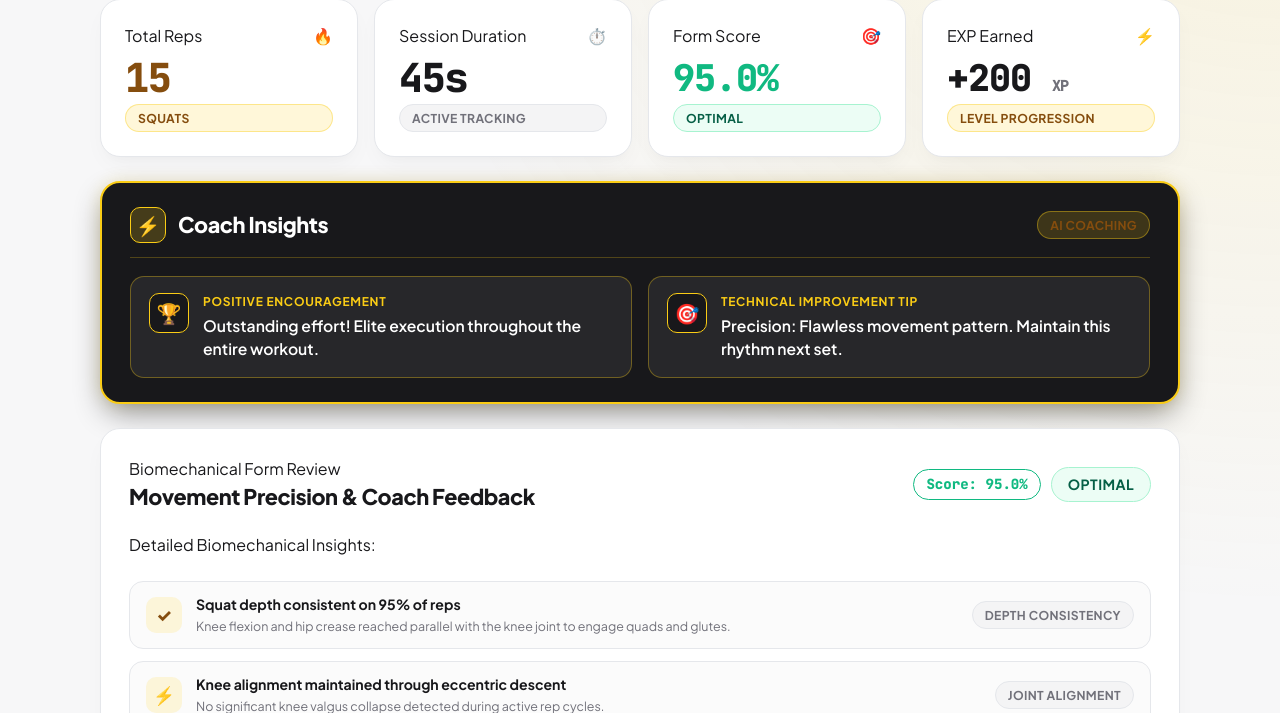
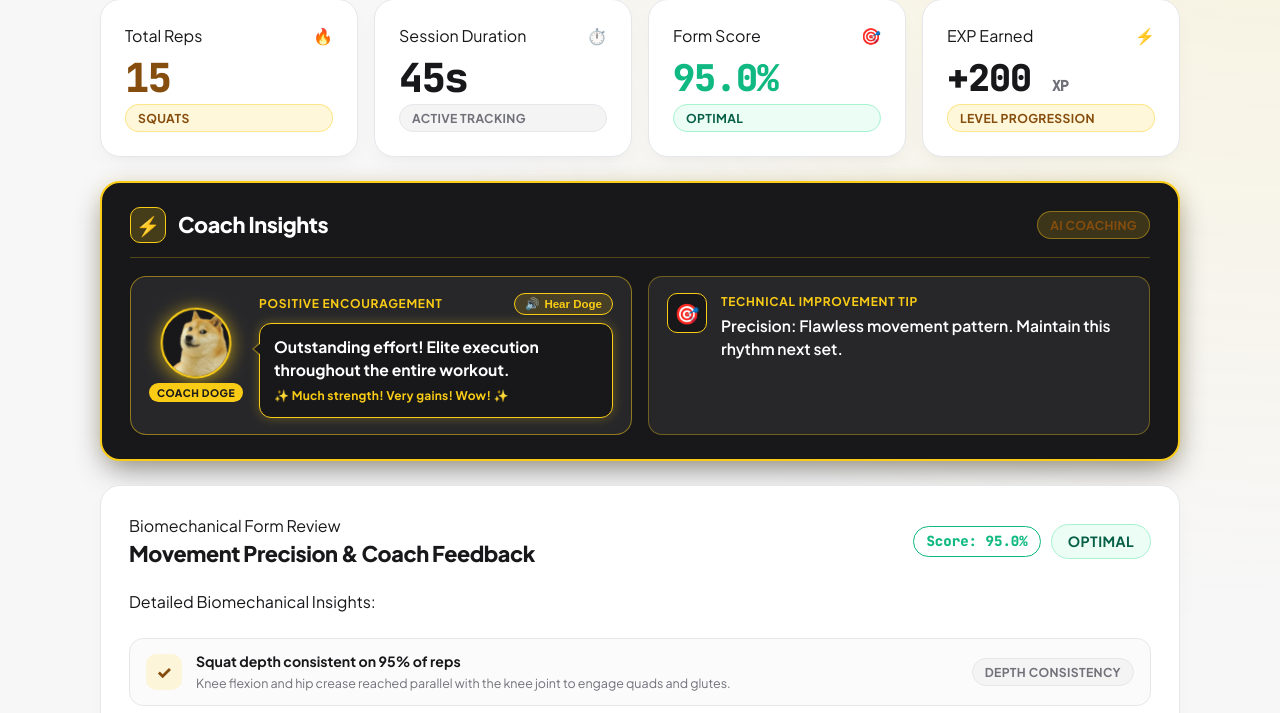
Before and after one commit to reach-1191/sisyphus, a Flask app: page /summary/1 in a window 1280 px wide. Shown: the part 336-1049 px from the top of the page. Run offline with Flask 3, Linux system fonts and the light colour scheme; a user stored in the database is signed in; data comes from the database, SQL or seed files in the repository; parts of the project's set-up code (start-up, migrations or seed data) failed here and were passed over.

Commit message:
feat: Coach Doge delivers encouraging words with speech bubble and vocal audio on workout conclusion screen

```diff
--- a/static/css/style.css
+++ b/static/css/style.css
@@ -1614,6 +1614,164 @@ html, body {
   font-weight: 600;
   color: #ffffff !important;
   line-height: 1.45;
+}
+
+/* Coach Doge Elements */
+.doge-coach-item {
+  display: flex;
+  align-items: center;
+  gap: 16px;
+  background: #27272a;
+  border: 1.5px solid rgba(250, 204, 21, 0.5) !important;
+  border-radius: 16px;
+  padding: 16px 18px;
+  position: relative;
+}
+
+.doge-avatar-container {
+  display: flex;
+  flex-direction: column;
+  align-items: center;
+  gap: 6px;
+  flex-shrink: 0;
+}
+
+.doge-coach-avatar {
+  width: 68px;
+  height: 68px;
+  border-radius: 50%;
+  object-fit: cover;
+  object-position: top center;
+  border: 2.5px solid #facc15;
+  box-shadow: 0 4px 14px rgba(250, 204, 21, 0.35);
+  transition: transform 0.25s ease, box-shadow 0.25s ease;
+  background: #18181b;
+}
+
+.doge-coach-avatar:hover {
+  transform: scale(1.08) rotate(-3deg);
+  box-shadow: 0 6px 20px rgba(250, 204, 21, 0.55);
+}
+
+.doge-speaking {
+  animation: dogeTalk 0.4s ease-in-out infinite alternate;
+}
+
+@keyframes dogeTalk {
+  0% { transform: scale(1) rotate(0deg); }
+  100% { transform: scale(1.08) rotate(3deg); box-shadow: 0 0 20px #facc15; }
+}
+
+.doge-badge-pill {
+  font-size: 0.65rem;
+  font-weight: 800;
+  text-transform: uppercase;
+  letter-spacing: 0.05em;
+  background: #facc15;
+  color: #18181b;
+  padding: 2px 8px;
+  border-radius: 12px;
+  white-space: nowrap;
+}
+
+.doge-speech-bubble-wrapper {
+  flex-grow: 1;
+  display: flex;
+  flex-direction: column;
+  gap: 6px;
+  min-width: 0;
+}
+
+.doge-speech-header {
+  display: flex;
+  align-items: center;
+  justify-content: space-between;
+}
+
+.doge-voice-btn {
+  display: inline-flex;
+  align-items: center;
+  gap: 5px;
+  background: rgba(250, 204, 21, 0.15);
+  border: 1px solid #facc15;
+  color: #facc15;
+  border-radius: 20px;
+  font-size: 0.72rem;
+  font-weight: 700;
+  padding: 3px 10px;
+  cursor: pointer;
+  transition: all 0.2s ease;
+}
+
+.doge-voice-btn:hover {
+  background: #facc15;
+  color: #18181b;
+  transform: translateY(-1px);
+  box-shadow: 0 3px 10px rgba(250, 204, 21, 0.35);
+}
+
+.doge-speech-bubble {
+  position: relative;
+  background: #18181b;
+  border: 1.5px solid rgba(250, 204, 21, 0.4);
+  border-radius: 12px;
+  padding: 12px 14px;
+  margin-top: 2px;
+}
+
+.doge-speech-bubble::before {
+  content: '';
+  position: absolute;
+  left: -8px;
+  top: 18px;
+  width: 0;
+  height: 0;
+  border-top: 7px solid transparent;
+  border-bottom: 7px solid transparent;
+  border-right: 8px solid rgba(250, 204, 21, 0.4);
+}
+
+.doge-speech-bubble::after {
+  content: '';
+  position: absolute;
+  left: -6px;
+  top: 19px;
+  width: 0;
+  height: 0;
+  border-top: 6px solid transparent;
+  border-bottom: 6px solid transparent;
+  border-right: 7px solid #18181b;
+}
+
+.bubble-speaking {
+  border-color: #facc15;
+  box-shadow: 0 0 12px rgba(250, 204, 21, 0.3);
+}
+
+.doge-speech-text {
+  font-size: 0.98rem;
+  font-weight: 700;
+  color: #ffffff !important;
+  line-height: 1.45;
+}
+
+.doge-speech-flair {
+  font-size: 0.75rem;
+  font-weight: 700;
+  color: #facc15;
+  margin-top: 5px;
+  letter-spacing: 0.02em;
+}
+
+@media (max-width: 600px) {
+  .doge-coach-item {
+    flex-direction: column;
+    align-items: flex-start;
+  }
+  .doge-speech-bubble::before,
+  .doge-speech-bubble::after {
+    display: none;
+  }
 }
 
 @media (max-width: 768px) {
--- a/templates/summary.html
+++ b/templates/summary.html
@@ -73,12 +73,23 @@
     </div>
 
     <div class="coach-insights-grid">
-      <!-- Positive Encouragement -->
-      <div class="coach-insight-item">
-        <div class="coach-insight-icon-box">🏆</div>
-        <div class="coach-insight-text-group">
-          <div class="coach-insight-label">Positive Encouragement</div>
-          <div class="coach-insight-body">{{ coach_encouragement }}</div>
+      <!-- Positive Encouragement with Coach Doge -->
+      <div class="coach-insight-item doge-coach-item">
+        <div class="doge-avatar-container">
+          <img src="{{ url_for('static', filename='doge.png') }}" alt="Coach Doge" class="doge-coach-avatar">
+          <span class="doge-badge-pill">Coach Doge</span>
+        </div>
+        <div class="coach-insight-text-group doge-speech-bubble-wrapper">
+          <div class="doge-speech-header">
+            <span class="coach-insight-label">Positive Encouragement</span>
+            <button type="button" id="btn-doge-speak" class="doge-voice-btn" title="Hear Coach Doge speak" onclick="speakDogeEncouragement()">
+              <span class="voice-icon">🔊</span> Hear Doge
+            </button>
+          </div>
+          <div class="doge-speech-bubble">
+            <div class="coach-insight-body doge-speech-text" id="doge-encouragement-text">{{ coach_encouragement }}</div>
+            <div class="doge-speech-flair">✨ Much strength! Very gains! Wow! ✨</div>
+          </div>
         </div>
       </div>
 
@@ -225,3 +236,56 @@
   </div>
 </div>
 {% endblock %}
+
+{% block extra_scripts %}
+<script>
+  function speakDogeEncouragement() {
+    const textEl = document.getElementById('doge-encouragement-text');
+    if (!textEl || !window.speechSynthesis) return;
+    const text = textEl.textContent.trim();
+    if (!text) return;
+
+    window.speechSynthesis.cancel();
+    const utter = new SpeechSynthesisUtterance(text);
+    utter.rate = 1.0;
+    utter.pitch = 1.15; // Friendly, energetic Coach Doge voice pitch
+
+    // Choose preferred English voice if available
+    const voices = window.speechSynthesis.getVoices();
+    const preferredVoice = voices.find(v => v.lang.startsWith('en') && (v.name.includes('Natural') || v.name.includes('Google') || v.name.includes('Samantha') || v.name.includes('David')));
+    if (preferredVoice) utter.voice = preferredVoice;
+
+    // Visual animation feedback while Doge is speaking
+    const avatar = document.querySelector('.doge-coach-avatar');
+    const bubble = document.querySelector('.doge-speech-bubble');
+    if (avatar) avatar.classList.add('doge-speaking');
+    if (bubble) bubble.classList.add('bubble-speaking');
+
+    utter.onend = () => {
+      if (avatar) avatar.classList.remove('doge-speaking');
+      if (bubble) bubble.classList.remove('bubble-speaking');
+    };
+    utter.onerror = () => {
+      if (avatar) avatar.classList.remove('doge-speaking');
+      if (bubble) bubble.classList.remove('bubble-speaking');
+    };
+
+    window.speechSynthesis.speak(utter);
+  }
+
+  // Speak automatically on load with user gesture fallback
+  document.addEventListener('DOMContentLoaded', () => {
+    setTimeout(() => {
+      speakDogeEncouragement();
+    }, 500);
+
+    const unlockAudio = () => {
+      if (window.speechSynthesis && !window.speechSynthesis.speaking) {
+        speakDogeEncouragement();
+      }
+      document.removeEventListener('click', unlockAudio);
+    };
+    document.addEventListener('click', unlockAudio, { once: true });
+  });
+</script>
+{% endblock %}
--- a/test_app.py
+++ b/test_app.py
@@ -222,10 +222,13 @@ class ExerciseTrackerTestCase(unittest.TestCase):
         self.assertIn(b'Session Duration', res_summary.data)
         self.assertIn(b'Form Score', res_summary.data)
         self.assertIn(b'EXP Earned', res_summary.data)
-        # Verify Coach Insights Bento Card
+        # Verify Coach Insights Bento Card with Coach Doge
         self.assertIn(b'Coach Insights', res_summary.data)
         self.assertIn(b'Positive Encouragement', res_summary.data)
         self.assertIn(b'Technical Improvement Tip', res_summary.data)
+        self.assertIn(b'Coach Doge', res_summary.data)
+        self.assertIn(b'doge.png', res_summary.data)
+        self.assertIn(b'speakDogeEncouragement', res_summary.data)
         self.assertIn(b'Squats: Drive knees outward over toes throughout descent.', res_summary.data)
 
     def test_coach_insights_precision_over_90(self):
```
Also changed, not shown: doge.png (added), static/doge.png (added), static/img/doge.png (added).
